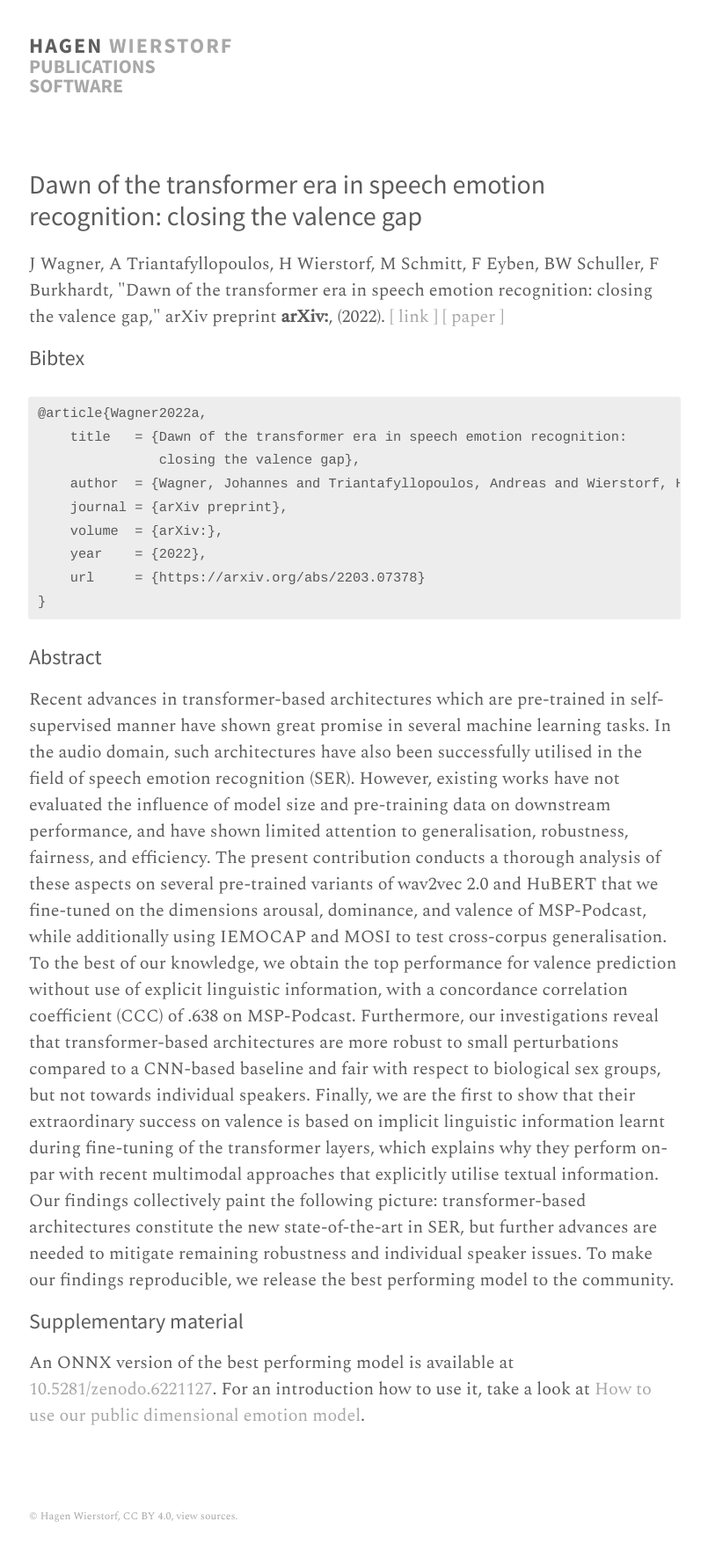
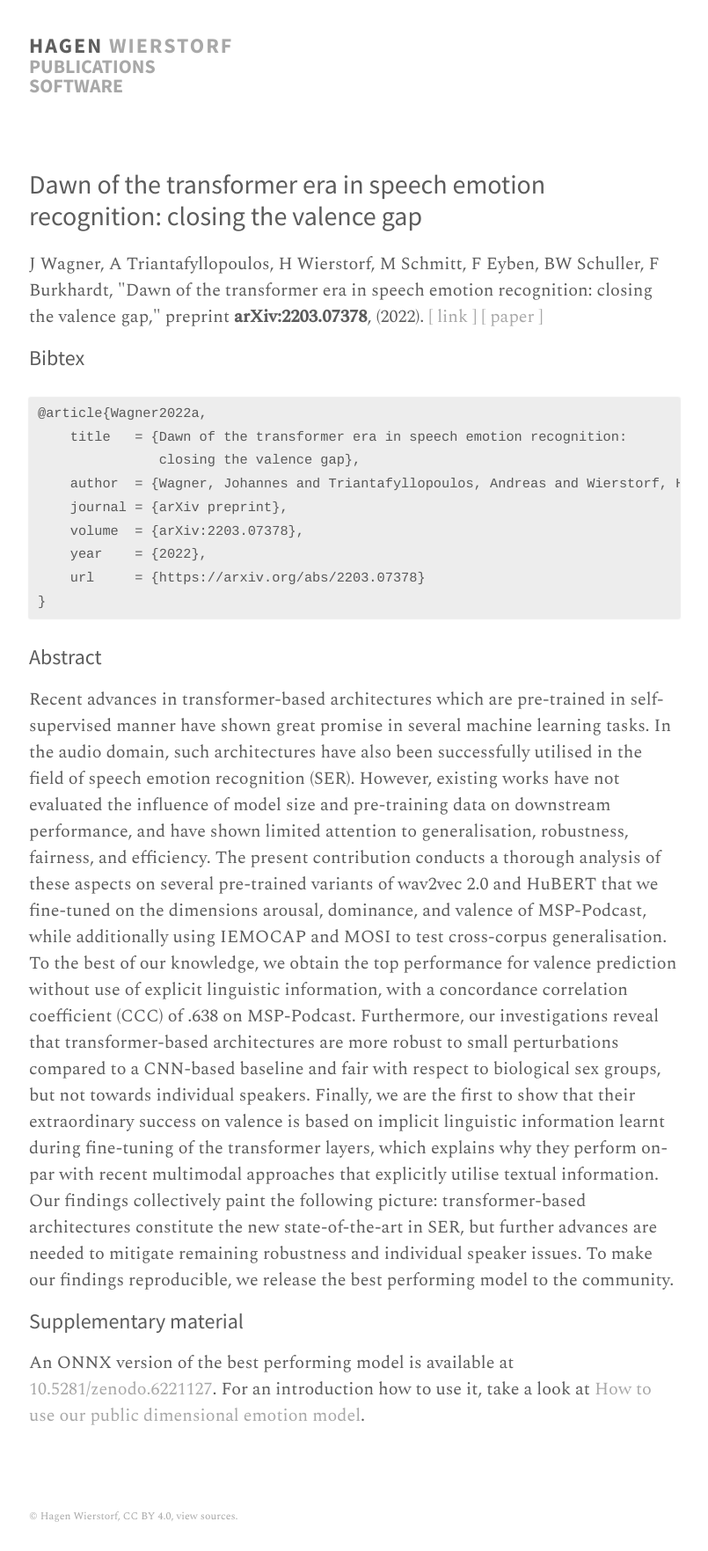
Before and after one commit to hagenw/hagenw.github.io, a Jekyll site: the page built from _posts/2022-03-14-dawn-of-the-transformer-era-in-speech-emotion-recognition.md, in a window 1280 px wide. Shown: the whole page at 88% size, without its empty margins (237-1042 px from the left). Built offline with Jekyll 4.4.1, drawn with Linux system fonts in a browser that asks for light colours.

Commit message:
Fix arXiv link

```diff
--- a/_posts/2022-03-14-dawn-of-the-transformer-era-in-speech-emotion-recognition.md
+++ b/_posts/2022-03-14-dawn-of-the-transformer-era-in-speech-emotion-recognition.md
@@ -4,13 +4,13 @@
 description: "Wagner et al. - Dawn of the transformer era in speech emotion recognition: closing the valence gap"
 author: "J Wagner, A Triantafyllopoulos, H Wierstorf, M Schmitt, F Eyben, BW Schuller, F Burkhardt"
 title: "Dawn of the transformer era in speech emotion recognition: closing the valence gap"
-journal: "arXiv preprint"
+journal: "preprint"
 journalshort: "arXiv"
 pages:
-volume: "arXiv:"
+volume: "arXiv:2203.07378"
 number:
 year: "2022"
-link: "https://doi.org/10.17743/jaes.2018.0019"
+link: "https://arxiv.org/abs/2203.07378"
 paper: "wagner_et_al-2022-dawn-of-the-transformer-era-in-speech-emotion-recognition.pdf"
 presentation:
 published: true
@@ -24,7 +24,7 @@
                closing the valence gap},
     author  = {Wagner, Johannes and Triantafyllopoulos, Andreas and Wierstorf, Hagen and Eyben, Florian and Schuller, Bj\"{o}rn W. and Burkhardt, Felix},
     journal = {arXiv preprint},
-    volume  = {arXiv:},
+    volume  = {arXiv:2203.07378},
     year    = {2022},
     url     = {https://arxiv.org/abs/2203.07378}
 }
```
